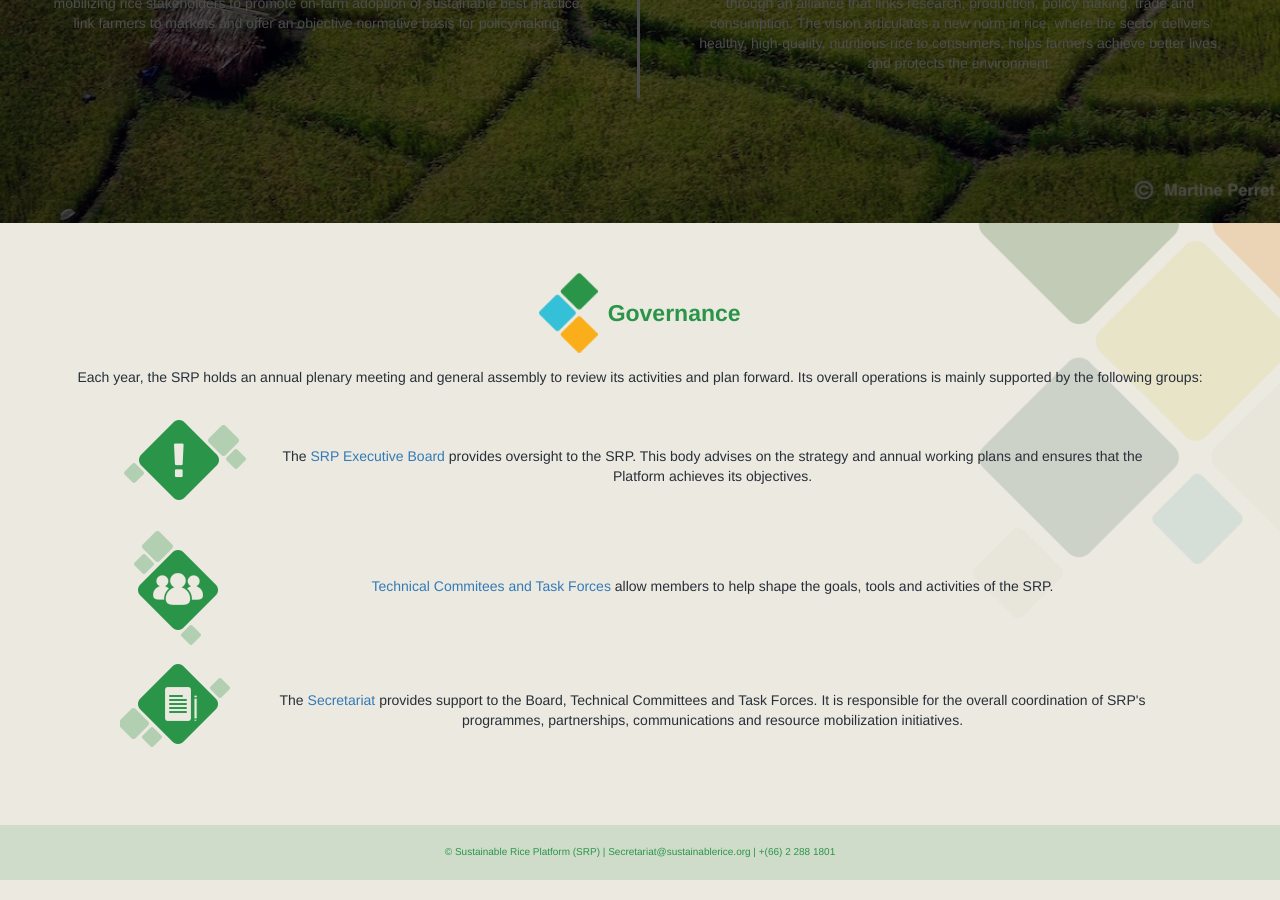
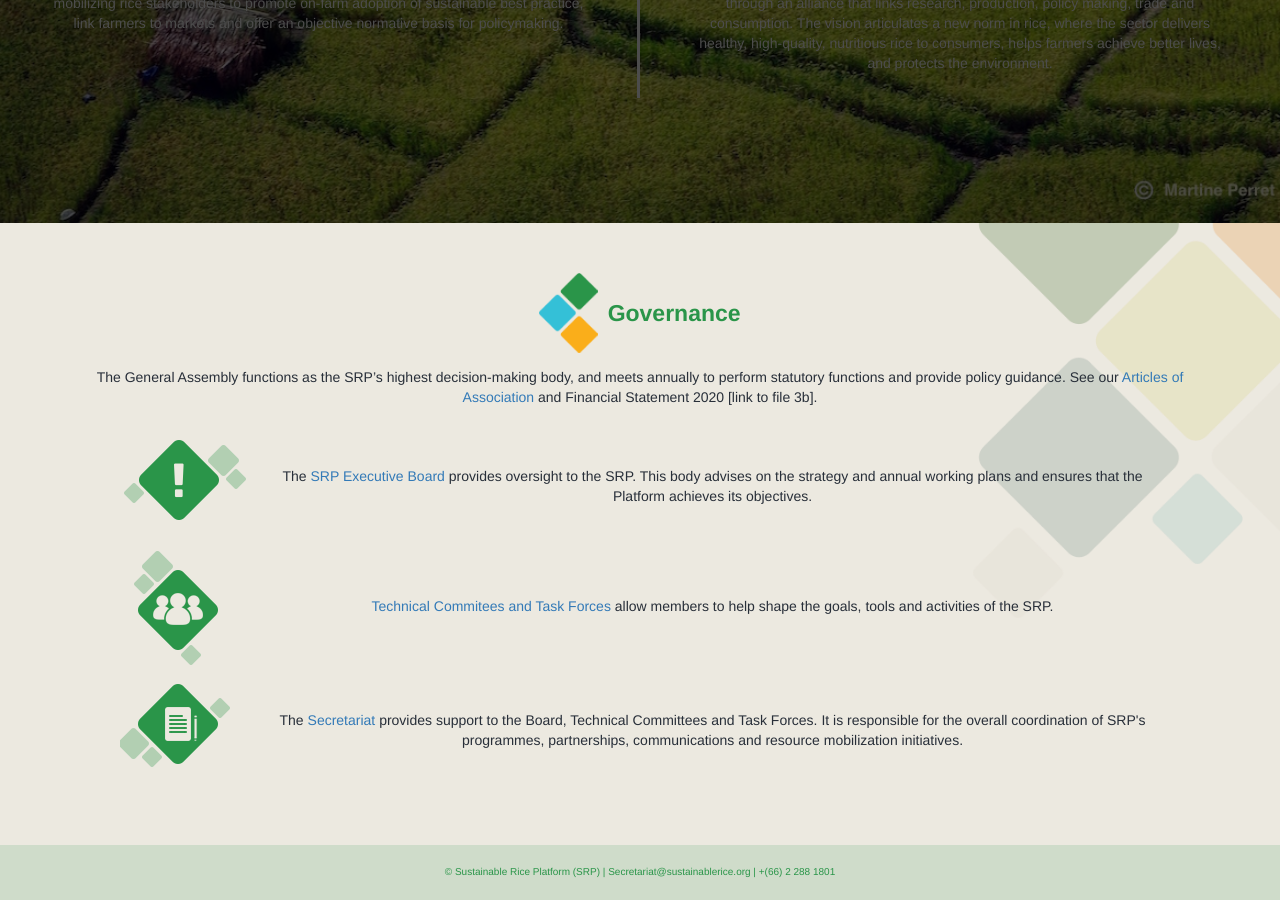
Before and after one commit to sustainablericeplatform/sustainablericeplatform.github.io, a Jekyll site: the page built from About-Us/index.html, in a window 1280 px wide and 900 px high, scrolled down 1018 px. Built offline with Jekyll 4.4.1, drawn with Linux system fonts in a browser that asks for light colours; some of the changed text lies outside the part shown.

Commit message:
Update index.html

```diff
--- a/About-Us/index.html
+++ b/About-Us/index.html
@@ -45,7 +45,7 @@
                 <h1>Governance</h1>
             </div>
         </div>
-        <p>Each year, the SRP holds an annual plenary meeting and general assembly to review its activities and plan forward. Its overall operations is mainly supported by the following groups:</p>
+        <p>The General Assembly functions as the SRP’s highest decision-making body, and meets annually to perform statutory functions and provide policy guidance. See our <a href="/assets/1b. SRP Articles of Association (2019).pdf" target="_blank" class="blue">Articles of Association</a> and Financial Statement 2020 [link to file 3b].</p>
         <div class="governance-details-wrap">
             <div class="governance-details-item clearfix">
                 <img src="/assets/images/governance-icon-1.png" alt="" class="icon">
```
